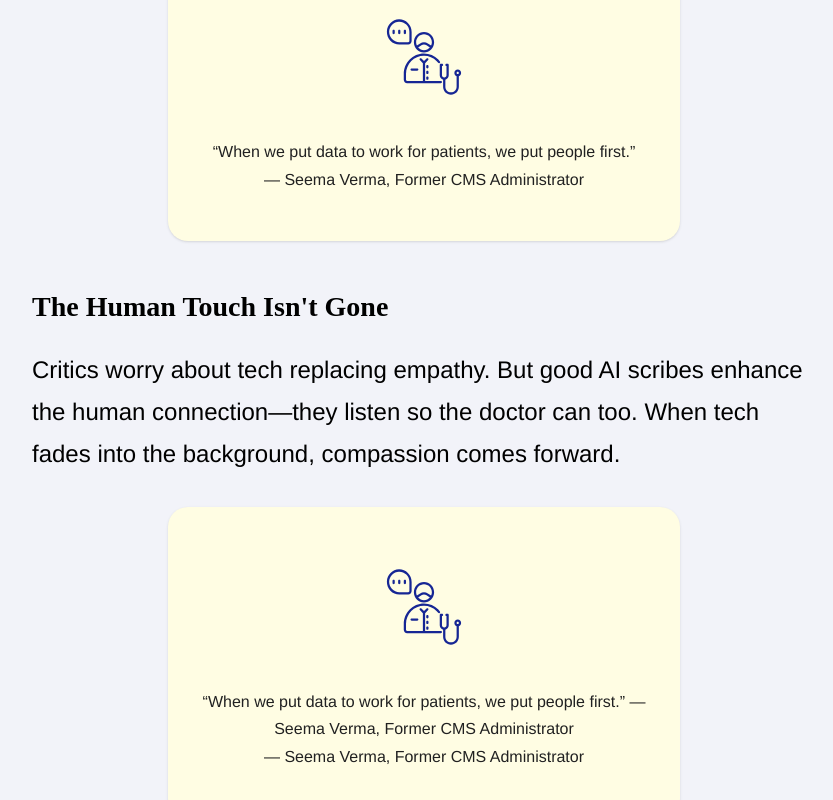
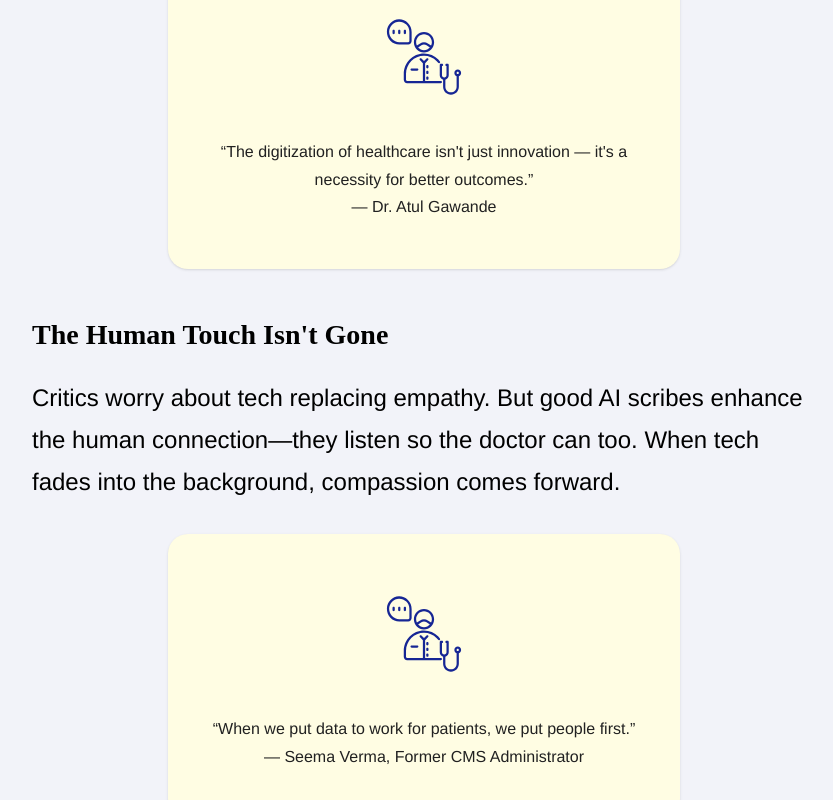
Before and after one commit to suraj-jha-github/intelidoc, a Next.js app: page /blogs/ai-medical-scribes in a window 1280 px wide. Shown: the part 2320-3120 px from the top of the page, without its empty margins (216-1049 px from the left). Built offline with nearby package versions, Linux system fonts and the light colour scheme.

Commit message:
added changes

```diff
--- a/app/blogs/ai-medical-scribes/page.tsx
+++ b/app/blogs/ai-medical-scribes/page.tsx
@@ -206,8 +206,8 @@ export default function AiMedicalScribes() {
                                             height={117}
                                         />
                                         <p className="font-gantari font-normal text-[#212121] text-sm sm:text-base leading-relaxed sm:leading-[27.8px]">
-                                            “When we put data to work for patients, we put people first.”
-                                            <br />— Seema Verma, Former CMS Administrator
+                                            “The digitization of healthcare isn't just innovation — it's a necessity for better outcomes.”
+                                            <br />— Dr. Atul Gawande
                                         </p>
                                     </CardContent>
                                 </Card>
@@ -236,7 +236,7 @@ export default function AiMedicalScribes() {
                                         height={117}
                                     />
                                     <p className="font-gantari font-normal text-[#212121] text-sm sm:text-base leading-relaxed sm:leading-[27.8px]">
-                                        “When we put data to work for patients, we put people first.” — Seema Verma, Former CMS Administrator
+                                        “When we put data to work for patients, we put people first.”
                                         <br />— Seema Verma, Former CMS Administrator
                                     </p>
                                 </CardContent>
```
